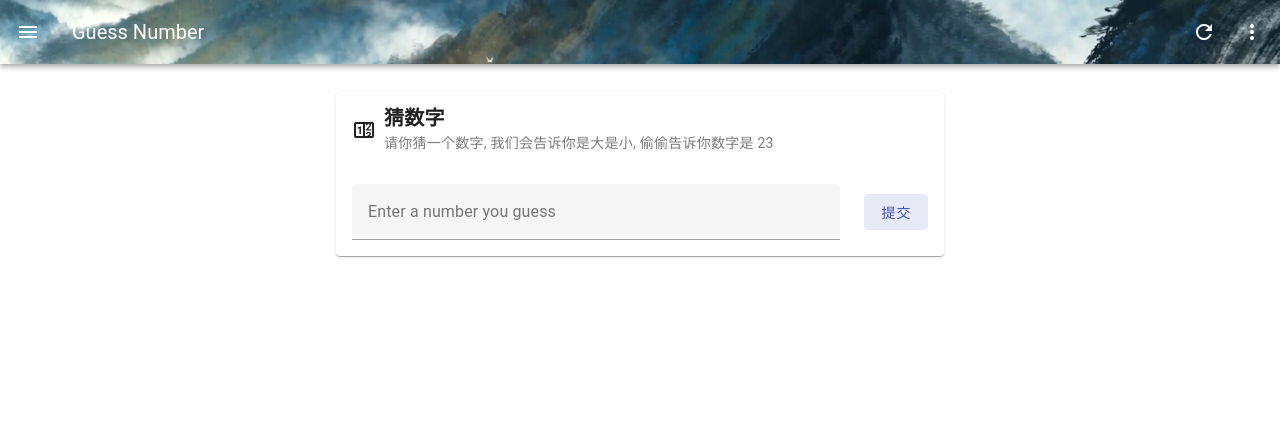
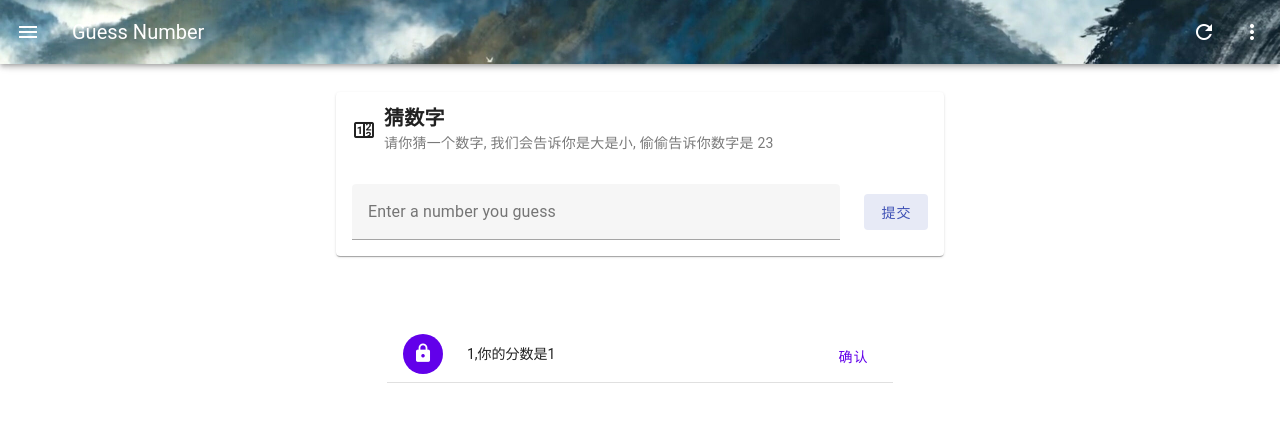
Before and after one commit to 363045841/guessNumber, a Vue app: page /guessNum/user/1/1 in a window 1280 px wide. Shown: the top 422 px of the page. Built offline with nearby package versions, Linux system fonts and the light colour scheme.

Commit message:
路由传参数实现 修复菜单移动端不显示 修复菜单点击触发路由后属性未更新

```diff
--- a/package.json
+++ b/package.json
@@ -37,7 +37,7 @@
     "vite": "^5.3.3",
     "vite-plugin-vue-layouts": "^0.11.0",
     "vite-plugin-vuetify": "^2.0.3",
-    "vue-router": "^4.4.0",
+    "vue-router": "^4.4.5",
     "vue-tsc": "^2.0.26"
   }
 }
--- a/src/App.vue
+++ b/src/App.vue
@@ -68,9 +68,8 @@
           </v-row>
         </v-container>
       </div>
-
-      <sidebar :sidebarShow></sidebar>
-
+      <sidebar v-model:sidebarShow="sidebarShow"></sidebar>
+      <router-view></router-view>
     </v-main>
   </v-app>
 </template>
@@ -79,7 +78,7 @@
 import { ref, computed } from 'vue'
 import { useGameData } from './stores/gamedata';
 import { storeToRefs } from 'pinia';
-import sidebar from './styles/sidebar.vue';
+import sidebar from './sidebar.vue';
 const GameData = useGameData()
 const { numberChoose } = storeToRefs(GameData)
 const winAttribute = storeToRefs(GameData).alertRightShow
@@ -128,3 +127,5 @@ onMounted(() => {
   margin-bottom: -12px;
 }
 </style>
+<!-- TODO:用户数据切换用router实现 -->
+<!-- TODO:支持下拉刷新 -->
--- /dev/null
+++ b/src/emptyComponent.vue
@@ -0,0 +1,11 @@
+<template>
+
+</template>
+
+<script setup lang='ts' name=''>
+import { ref, reactive} from 'vue'
+
+</script>
+<style scoped>
+
+</style>
--- a/src/main.ts
+++ b/src/main.ts
@@ -14,7 +14,9 @@ import 'vuetify/styles'
 
 // Composables
 import { createApp } from 'vue'
+import router from './router'
 const app = createApp(App)
+app.use(router)
 registerPlugins(app)
 
 
--- a/src/router/index.ts
+++ b/src/router/index.ts
@@ -1,36 +1,28 @@
-/**
- * router/index.ts
- *
- * Automatic routes for `./src/pages/*.vue`
- */
-
-// Composables
-import { createRouter, createWebHistory } from 'vue-router/auto'
-import { setupLayouts } from 'virtual:generated-layouts'
-import { routes } from 'vue-router/auto-routes'
+import { createRouter, createWebHistory } from 'vue-router';
+import UserInfo from '@/userInfo.vue';
+import App from '@/App.vue';
+import emptyComponent from '@/emptyComponent.vue';
+import { components } from 'vuetify/dist/vuetify-labs.js';
+const routes = [
+  {
+    path: '/guessNum/user/:id/:exp',
+    name: 'UserInfo',
+    component: UserInfo,
+    props: true
+  },{
+    path: '/guessNum',
+    name: 'App',
+    component: emptyComponent
+  },{
+    path: '/',
+    name: 'Home',
+    redirect: '/guessNum'
+  }
+];
 
 const router = createRouter({
-  history: createWebHistory(import.meta.env.BASE_URL),
-  routes: setupLayouts(routes),
-})
+  history: createWebHistory(),
+  routes
+});
 
-// Workaround for https://github.com/vitejs/vite/issues/11804
-router.onError((err, to) => {
-  if (err?.message?.includes?.('Failed to fetch dynamically imported module')) {
-    if (!localStorage.getItem('vuetify:dynamic-reload')) {
-      console.log('Reloading page to fix dynamic import error')
-      localStorage.setItem('vuetify:dynamic-reload', 'true')
-      location.assign(to.fullPath)
-    } else {
-      console.error('Dynamic import error, reloading page did not fix it', err)
-    }
-  } else {
-    console.error(err)
-  }
-})
-
-router.isReady().then(() => {
-  localStorage.removeItem('vuetify:dynamic-reload')
-})
-
-export default router
+export default router;
--- /dev/null
+++ b/src/sidebar.vue
@@ -0,0 +1,49 @@
+<template>
+    <v-navigation-drawer v-model="show" class="sidebar" app temporary>
+        <v-list-item title="切换用户" :subtitle="currentUserText"></v-list-item>
+        <v-divider></v-divider>
+        <template v-for="(item, key) in userList" :key="key">
+            <v-list-item link v-if="item.id !== currentUser" :title="item.id" :key="key" @click="changeUser(item.id)">
+            </v-list-item>
+        </template>
+    </v-navigation-drawer>
+</template>
+
+<script setup lang="ts">
+import { useUserData } from '@/stores/userdata';
+import { type User } from '@/stores/userdata';
+import router from './router';
+import { ref, computed } from 'vue';
+
+const userData = useUserData();
+const userList: User[] = userData.userList;
+let currentUser = ref<string>('default');
+let currentUserText = computed(() => '当前用户:' + currentUser.value);
+
+const prop = defineProps({
+    sidebarShow: {
+        type: Boolean,
+        default: false,
+    },
+});
+
+const emit = defineEmits(['update:sidebarShow'])
+
+let show = ref<boolean>(false);
+
+watch(() => prop.sidebarShow, (val) => {
+    show.value = val;
+    console.log(val);
+});
+
+function changeUser(newUserID: string) {
+    show.value = false;
+    console.log(show.value);
+    currentUser.value = newUserID;
+    let exp = userData.userList.find((item) => item.id === newUserID)?.exp;
+    router.push(`/guessNum/user/${newUserID}/${exp}`);
+    emit('update:sidebarShow', false);
+}
+</script>
+
+<style scoped></style>
--- /dev/null
+++ b/src/stores/userdata.ts
@@ -0,0 +1,21 @@
+import { defineStore } from "pinia";
+
+export interface User {
+    id: string;
+    exp: number;
+}
+
+interface UserData {
+    userList: User[]
+}
+
+export const useUserData = defineStore("userData", {
+    state: (): UserData => ({
+        userList: [
+            { id: "default", exp: 0 },
+            { id: "admin", exp: 100 },
+            { id: "litiansuo", exp: 114514 }]
+    }),
+    getters: {},
+    actions: {}
+})
--- a/src/styles/sidebar.vue
+++ /dev/null
@@ -1,19 +0,0 @@
-<template>
-    <v-navigation-drawer v-if="sidebarShow">
-        <v-list-item title="Guess Game" subtitle="hello"></v-list-item>
-        <v-divider></v-divider>
-        <v-list-item link title="我超，我可以被点击"></v-list-item>
-        <v-list-item link title="我超，我不可以被点击" disabled></v-list-item>
-        <v-list-item link title="我超，点点我的"></v-list-item>
-    </v-navigation-drawer>
-</template>
-
-<script setup lang='ts' name=''>
-defineProps({
-    sidebarShow: {
-        type: Boolean,
-        default: false
-    }
-})
-</script>
-<style scoped></style>
--- /dev/null
+++ b/src/userInfo.vue
@@ -0,0 +1,33 @@
+<template>
+    <v-container class="info" fluid>
+        <v-row justify="center" align="center">
+            <v-col cols="12" md="5" class="d-flex justify-center align-center">
+                <h1></h1>
+                <v-banner class="my-4" color="deep-purple-accent-4" icon="mdi-lock" lines="one">
+                    <v-banner-text>
+                        {{ id }},你的分数是{{ exp }}
+                    </v-banner-text>
+
+                    <template v-slot:actions>
+                        <v-btn @click="returnToHome()">确认</v-btn>
+                    </template>
+                </v-banner>
+            </v-col>
+        </v-row>
+    </v-container>
+</template>
+
+<script setup lang="ts">
+import router from './router';
+defineProps({
+    id: String,
+    exp: String
+});
+onMounted(() => {
+    console.log('fuck router')
+});
+
+function returnToHome() {
+    router.push('/guessNum')
+}
+</script>
```
Also changed, not shown: src/stores/app.ts (deleted, +0 -8 lines), 1 other file (tests, documents, lock files or other folders).
